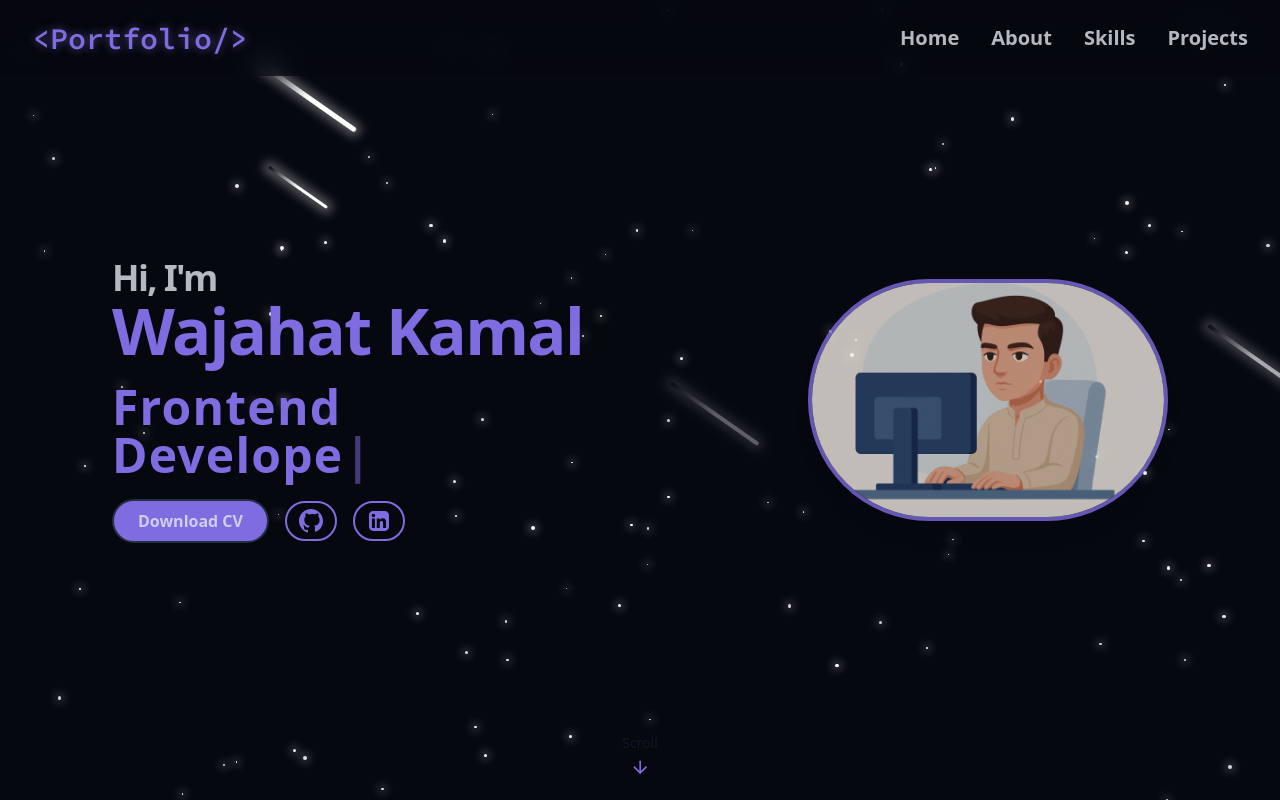
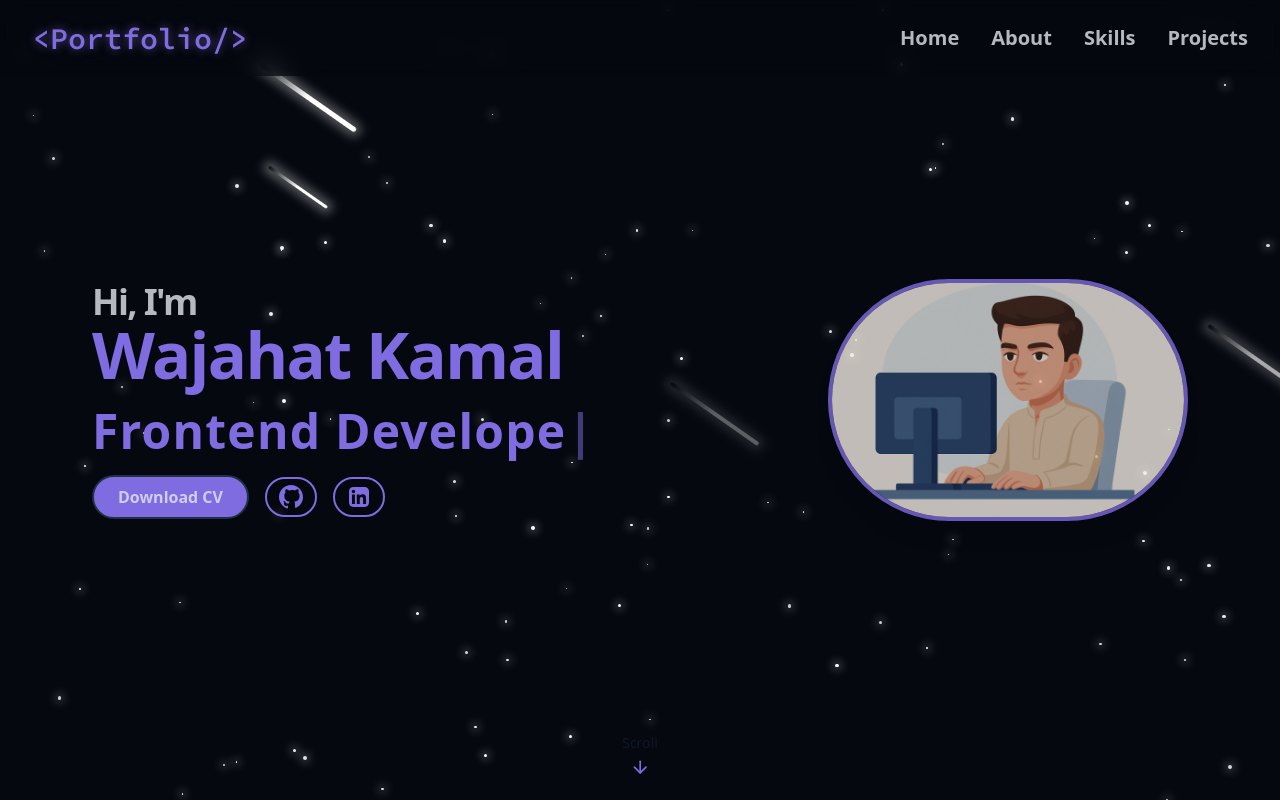
Before and after one commit to wajahat-kamal/Dev-Portfolio, a React (Vite) app: page / in a window 1280 px wide. Shown: the top 800 px of the page. Built offline with nearby package versions, Linux system fonts and the light colour scheme.

Commit message:
package-lock.json and update Footer and HeroSection components for improved styling and content consistency.

```diff
--- a/src/components/Footer.jsx
+++ b/src/components/Footer.jsx
@@ -3,7 +3,7 @@ export const Footer = () => {
     <footer className="text-foreground py-4 px-4 md:px-9 bg-[#0B111E] flex justify-between items-center">
       <div className="">
         <p className="text-sm">
-          &copy; {new Date().getFullYear()} Wajahat Kamal. All rights reserved.
+          &copy; {new Date().getFullYear()} Wajahat Kamal-28-july. All rights reserved.
         </p>
         <p className="text-sm">
           Built with{" "}
--- a/src/components/HeroSection.jsx
+++ b/src/components/HeroSection.jsx
@@ -5,7 +5,7 @@ const HeroSection = () => {
   return (
     <section
       id="hero"
-      className="relative min-h-screen flex items-center justify-center  md:px-10 lg:px-20 py-10 text-gray-900"
+      className="relative min-h-screen flex items-center justify-center  md:px-10 lg:px-15 py-10 text-gray-900"
     >
       <div className="container max-w-7xl mx-auto flex flex-col-reverse lg:flex-row items-center gap-16 lg:gap-20 justify-between z-10">
         {/* Left Content */}
@@ -21,7 +21,7 @@ const HeroSection = () => {
           </h1>
 
           {/* Typing Text */}
-          <p className="text-primary font-bold text-[21px] md:text-4xl lg:text-5xl tracking-wide opacity-0 animate-fade-in-delay-2 flex fle-row items-center gap-2">
+          <p className="text-primary text-center md:text-start font-bold text-[21px] md:text-4xl lg:text-5xl tracking-wide opacity-0 animate-fade-in-delay-2 flex fle-row items-center gap-2">
             <TypingEffect />
           </p>
 
```
Also changed, not shown: 1 other file (tests, documents, lock files or other folders).
